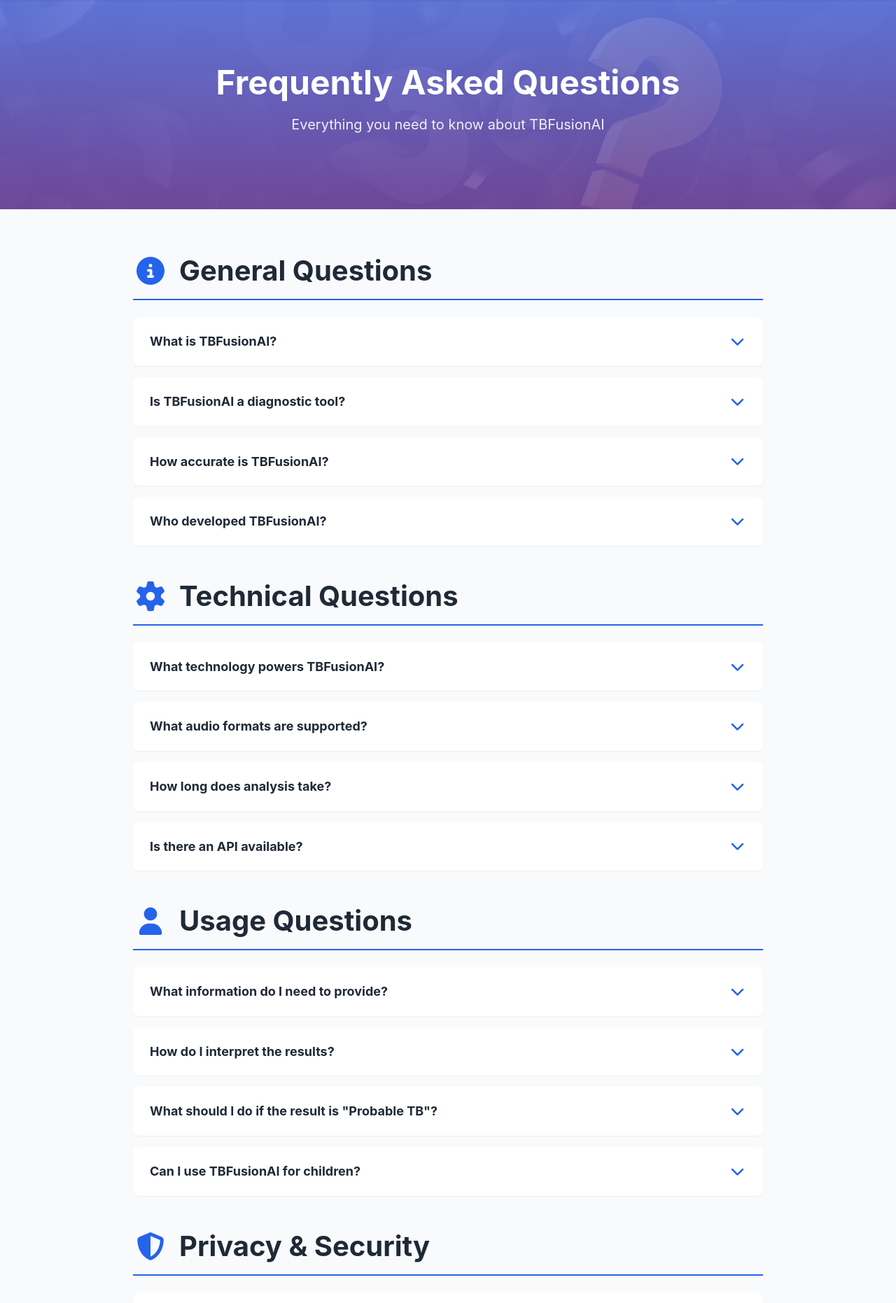
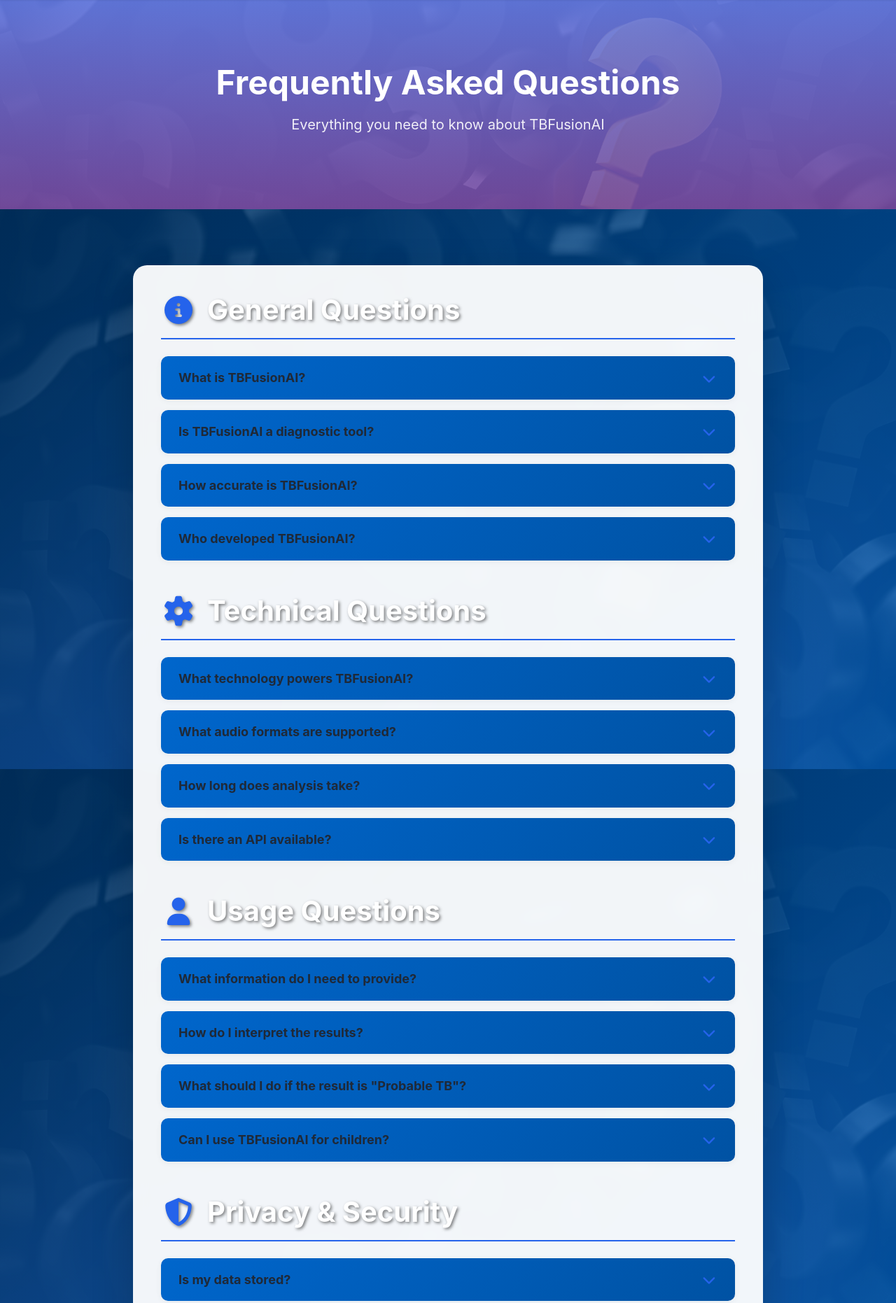
Before and after one commit to AHFIDAILabs/TBFusionAI, a FastAPI app: page /faq in a window 1280 px wide. Shown: the part 71-1933 px from the top of the page at 70% size. Run offline with FastAPI, Linux system fonts and the light colour scheme; parts of the project's set-up code (start-up, migrations or seed data) failed here and were passed over.

Commit message:
fix: add background images and FAQ accordion functionality

```diff
--- a/frontend/static/css/styles.css
+++ b/frontend/static/css/styles.css
@@ -1252,3 +1252,176 @@
 .mb-lg { margin-bottom: var(--spacing-lg); }
 .hidden { display: none !important; }
 .visible { display: block !important; }
+
+/* ==========================================================================
+   CRITICAL FIXES FOR BACKGROUNDS
+   ========================================================================== */
+
+/* 1. HOME PAGE - Full page background */
+.hero {
+    min-height: 100vh;
+    background:
+        linear-gradient(135deg, rgba(0, 51, 102, 0.85) 0%, rgba(0, 102, 204, 0.75) 100%),
+        url('/static/images/home_image.png');
+    background-size: cover;
+    background-position: center;
+    background-attachment: fixed;
+    background-repeat: no-repeat;
+    position: relative;
+}
+
+/* 2. TB_02.PNG - Reduce to 1/10 size (10% width) */
+.hero-image {
+    width: 10%; /* Changed from 100% to 10% */
+    max-width: 150px; /* Limit maximum size */
+    height: auto;
+    background: url('/static/images/tb_02.png');
+    background-size: contain;
+    background-position: center;
+    background-repeat: no-repeat;
+    border-radius: 20px;
+    box-shadow: 0 20px 60px rgba(0, 0, 0, 0.3);
+}
+
+/* Floating cards container - no background needed */
+.floating-cards {
+    background: transparent; /* Remove tb_02 from here */
+    padding: 60px 0;
+}
+
+/* Individual cards styling */
+.feature-card,
+.model-card {
+    background: rgba(255, 255, 255, 0.95);
+    backdrop-filter: blur(10px);
+    border-radius: 15px;
+    padding: 30px;
+    box-shadow: 0 10px 30px rgba(0, 0, 0, 0.1);
+    transition: transform 0.3s ease, box-shadow 0.3s ease;
+}
+
+.feature-card:hover,
+.model-card:hover {
+    transform: translateY(-10px);
+    box-shadow: 0 20px 40px rgba(0, 0, 0, 0.15);
+}
+
+/* 3. PREDICTION PAGE - Full page background */
+.prediction-section {
+    min-height: 100vh;
+    background:
+        linear-gradient(135deg, rgba(0, 51, 102, 0.85) 0%, rgba(0, 102, 204, 0.75) 100%),
+        url('/static/images/prediction_image.png');
+    background-size: cover;
+    background-position: center;
+    background-attachment: fixed;
+    background-repeat: no-repeat;
+    padding: 80px 0;
+}
+
+/* Prediction form container */
+.prediction-container {
+    background: rgba(255, 255, 255, 0.95);
+    backdrop-filter: blur(10px);
+    border-radius: 20px;
+    padding: 40px;
+    box-shadow: 0 20px 60px rgba(0, 0, 0, 0.2);
+    max-width: 1200px;
+    margin: 0 auto;
+}
+
+/* 4. FAQ PAGE - Full page background */
+.faq-section {
+    min-height: 100vh;
+    background:
+        linear-gradient(135deg, rgba(0, 51, 102, 0.85) 0%, rgba(0, 102, 204, 0.75) 100%),
+        url('/static/images/faq_image.png');
+    background-size: cover;
+    background-position: center;
+    background-attachment: fixed;
+    background-repeat: no-repeat;
+    padding: 80px 0;
+}
+
+/* FAQ container */
+.faq-container {
+    background: rgba(255, 255, 255, 0.95);
+    backdrop-filter: blur(10px);
+    border-radius: 20px;
+    padding: 40px;
+    box-shadow: 0 20px 60px rgba(0, 0, 0, 0.2);
+    max-width: 900px;
+    margin: 0 auto;
+}
+
+/* FAQ Accordion Styling */
+.faq-item {
+    background: white;
+    border-radius: 10px;
+    margin-bottom: 15px;
+    overflow: hidden;
+    box-shadow: 0 2px 10px rgba(0, 0, 0, 0.05);
+    transition: all 0.3s ease;
+}
+
+.faq-item:hover {
+    box-shadow: 0 4px 20px rgba(0, 0, 0, 0.1);
+}
+
+.faq-question {
+    padding: 20px 25px;
+    background: linear-gradient(135deg, #0066cc 0%, #0052a3 100%);
+    color: white;
+    cursor: pointer;
+    display: flex;
+    justify-content: space-between;
+    align-items: center;
+    font-weight: 600;
+    font-size: 1.1rem;
+    transition: background 0.3s ease;
+    user-select: none;
+}
+
+.faq-question:hover {
+    background: linear-gradient(135deg, #0052a3 0%, #003d7a 100%);
+}
+
+.faq-question i {
+    transition: transform 0.3s ease;
+    font-size: 1.2rem;
+}
+
+.faq-item.active .faq-question i {
+    transform: rotate(180deg);
+}
+
+.faq-answer {
+    max-height: 0;
+    overflow: hidden;
+    transition: max-height 0.4s ease, padding 0.4s ease;
+    padding: 0 25px;
+    background: white;
+}
+
+.faq-item.active .faq-answer {
+    max-height: 2000px;
+    padding: 25px;
+}
+
+.faq-answer p {
+    margin: 0;
+    line-height: 1.6;
+    color: #333;
+}
+
+/* Ensure text is readable on backgrounds */
+.hero h1,
+.hero h2,
+.hero p,
+.prediction-section h1,
+.prediction-section h2,
+.faq-section h1,
+.faq-section h2 {
+    color: white;
+    text-shadow: 2px 2px 4px rgba(0, 0, 0, 0.5);
+}
```
Also changed, not shown: frontend/static/js/app.js (+62 -10 lines).
